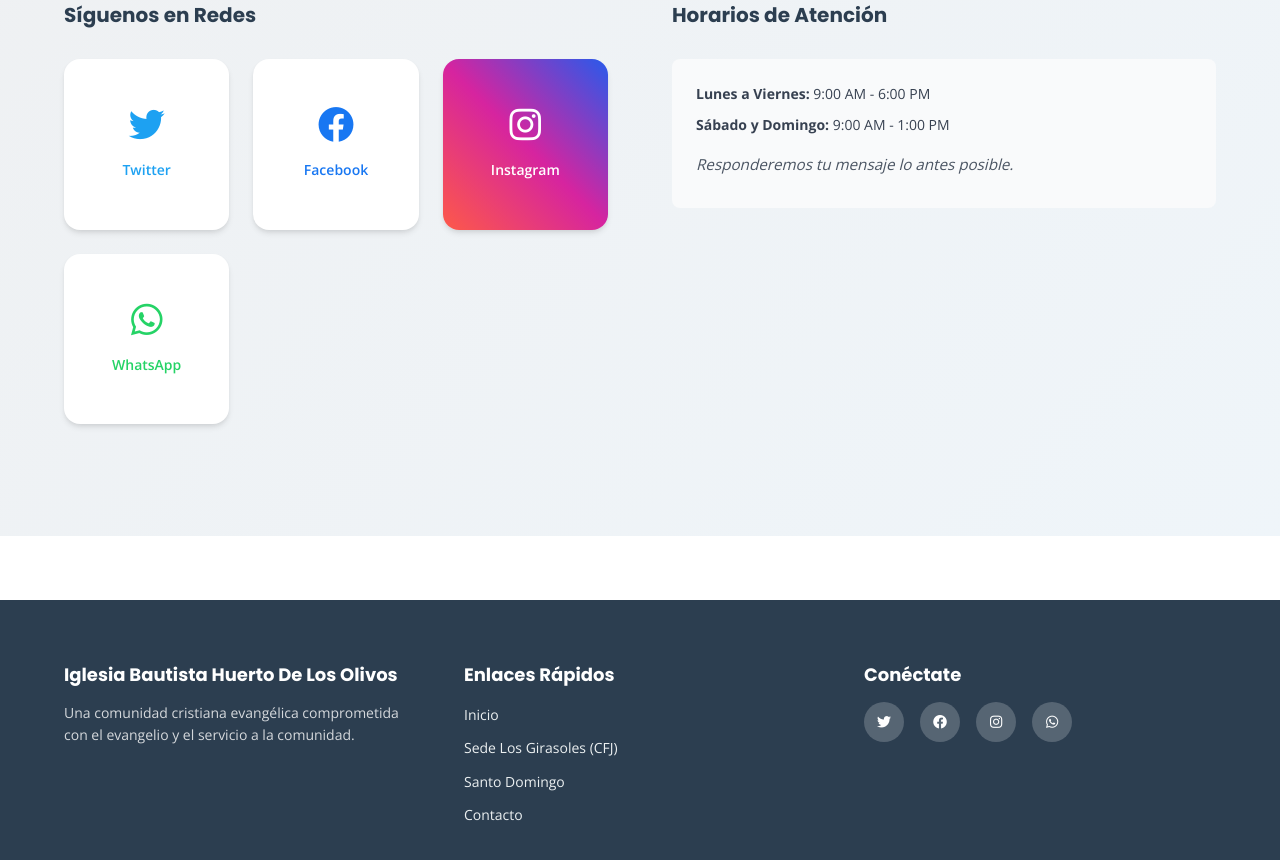
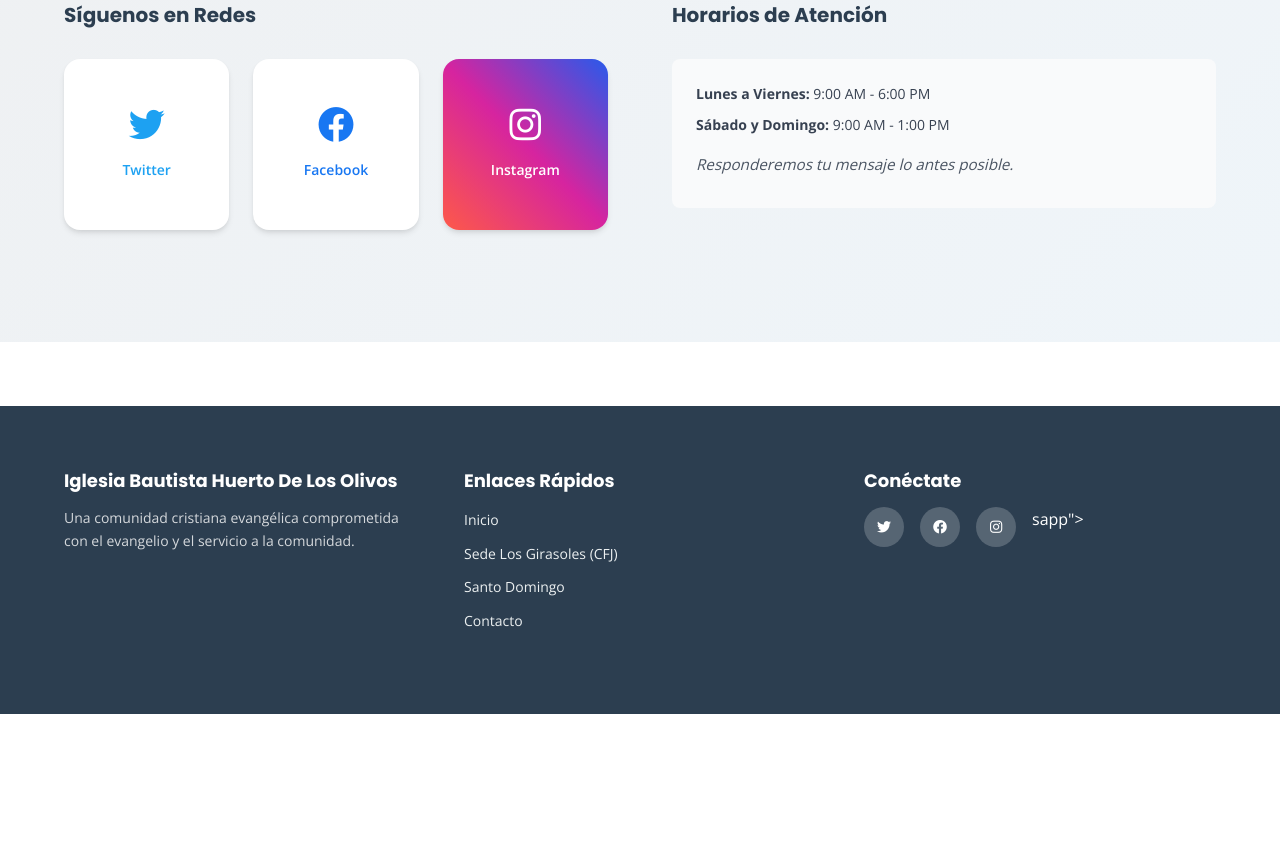
Before and after one commit to Jairo00112/IBHO, a plain HTML site: page index.html in a window 1280 px wide. Shown: the part 8739-9599 px from the top of the page. After the commit the page ends 9453 px from the top, so only its background shows below. Drawn offline with nearby package versions, Linux system fonts and the light colour scheme.

```diff
--- a/index.html
+++ b/index.html
@@ -389,10 +389,6 @@
                 <i class="fab fa-instagram"></i>
                 <span>Instagram</span>
               </a>
-              <a href="https://wa.me/573167682762" target="_blank" rel="noopener noreferrer" class="social-link whatsapp" aria-label="WhatsApp">
-                <i class="fab fa-whatsapp"></i>
-                <span>WhatsApp</span>
-              </a>
             </div>
           </div>
 
@@ -435,7 +431,7 @@
             <a href="https://x.com/@ibho0856" target="_blank" aria-label="Twitter"><i class="fab fa-twitter"></i></a>
             <a href="https://www.facebook.com/share/1DZo3cPURs" target="_blank" aria-label="Facebook"><i class="fab fa-facebook"></i></a>
             <a href="https://www.instagram.com/evangelismo_ibho" target="_blank" aria-label="Instagram"><i class="fab fa-instagram"></i></a>
-            <a href="https://wa.me/573167682762" target="_blank" aria-label="WhatsApp"><i class="fab fa-whatsapp"></i></a>
+            sapp"></i></a>
           </div>
         </div>
       </div>
```
